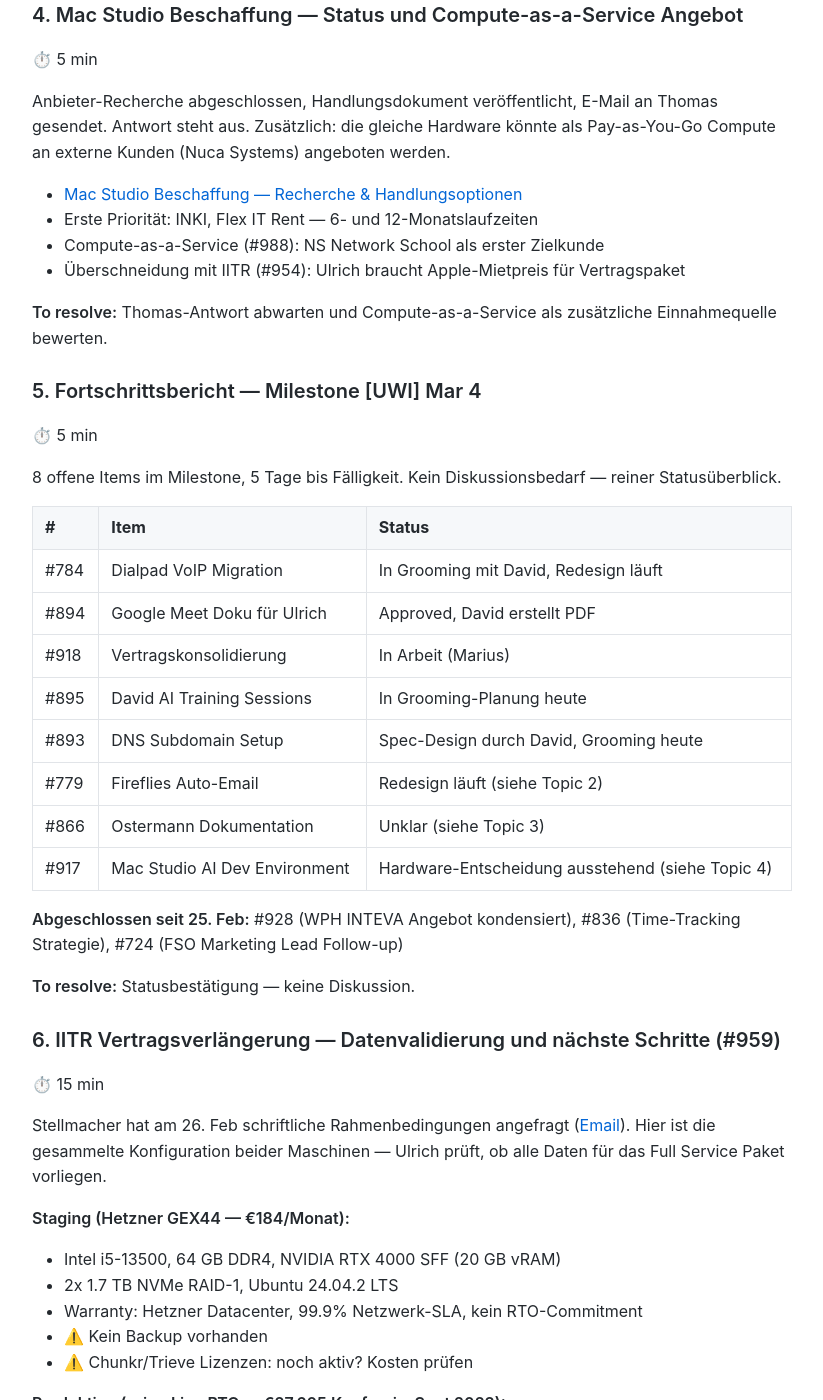
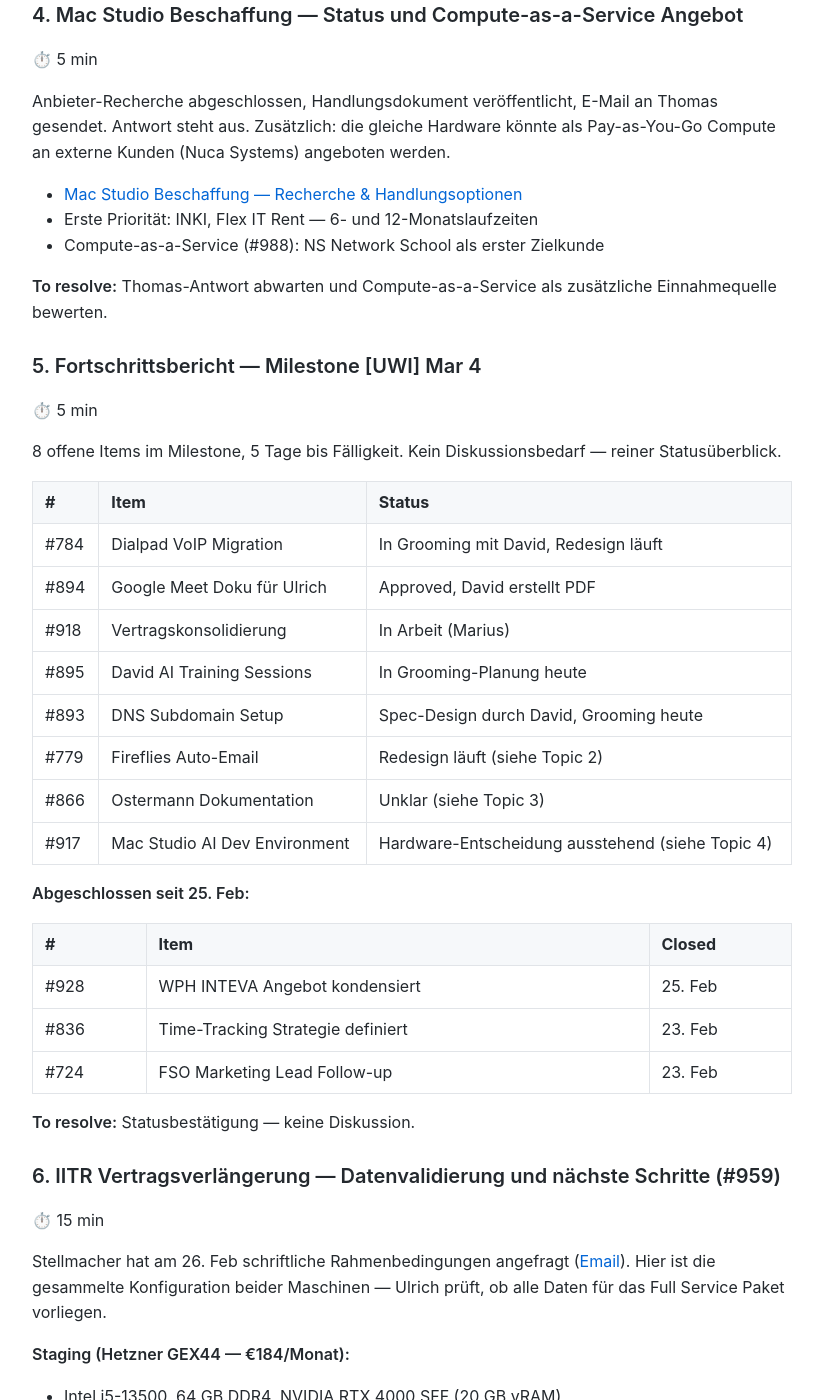
Before and after one commit to MariusWilsch/public-wilsch-ai-pages, a Jekyll site: the page built from project/uwi-retainer/meeting-agenda-daily-sync-2026-02-27.md, in a window 1280 px wide and 1400 px high, scrolled down 2041 px. Shown: the whole window, without its empty margins (228-1051 px from the left). Built offline with Jekyll 4.4.1, drawn with Linux system fonts in a browser that asks for light colours; our own code applies the rules of GitHub Pages for plain Markdown files.

Commit message:
Sync from hippocampus 2026-02-27

```diff
--- a/project/uwi-retainer/meeting-agenda-daily-sync-2026-02-27.md
+++ b/project/uwi-retainer/meeting-agenda-daily-sync-2026-02-27.md
@@ -68,7 +68,7 @@ Anbieter-Recherche abgeschlossen, Handlungsdokument veröffentlicht, E-Mail an T
 - [Mac Studio Beschaffung — Recherche & Handlungsoptionen](https://mariuswilsch.github.io/public-wilsch-ai-pages/project/uwi-retainer/mac-studio-beschaffung)
 - Erste Priorität: INKI, Flex IT Rent — 6- und 12-Monatslaufzeiten
 - Compute-as-a-Service (#988): NS Network School als erster Zielkunde
-- Überschneidung mit IITR (#954): Ulrich braucht Apple-Mietpreis für Vertragspaket
+
 
 **To resolve:** Thomas-Antwort abwarten und Compute-as-a-Service als zusätzliche Einnahmequelle bewerten.
 
@@ -88,7 +88,13 @@ Anbieter-Recherche abgeschlossen, Handlungsdokument veröffentlicht, E-Mail an T
 | #866 | Ostermann Dokumentation | Unklar (siehe Topic 3) |
 | #917 | Mac Studio AI Dev Environment | Hardware-Entscheidung ausstehend (siehe Topic 4) |
 
-**Abgeschlossen seit 25. Feb:** #928 (WPH INTEVA Angebot kondensiert), #836 (Time-Tracking Strategie), #724 (FSO Marketing Lead Follow-up)
+**Abgeschlossen seit 25. Feb:**
+
+| # | Item | Closed |
+|---|------|--------|
+| #928 | WPH INTEVA Angebot kondensiert | 25. Feb |
+| #836 | Time-Tracking Strategie definiert | 23. Feb |
+| #724 | FSO Marketing Lead Follow-up | 23. Feb |
 
 **To resolve:** Statusbestätigung — keine Diskussion.
 
```
